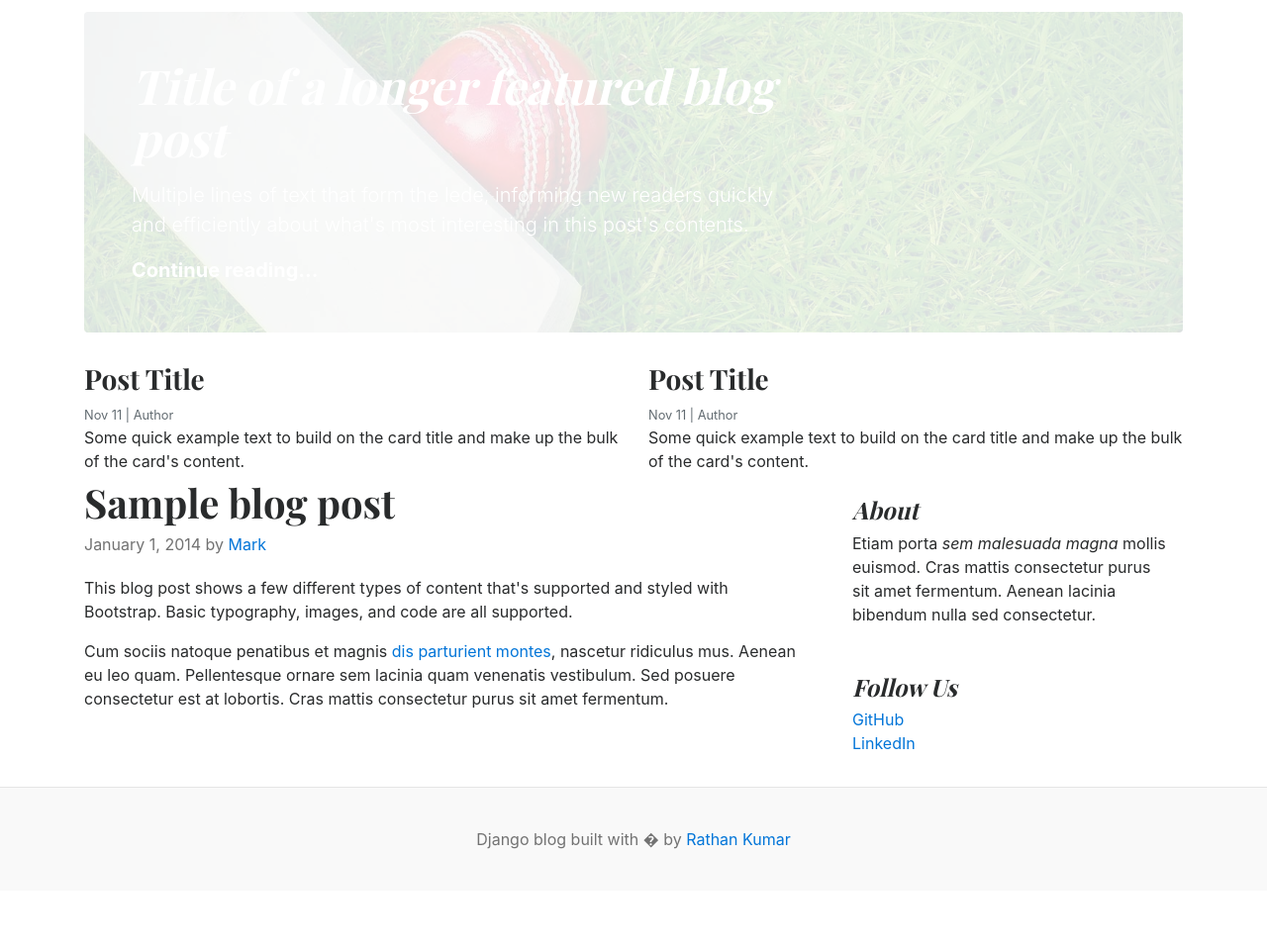
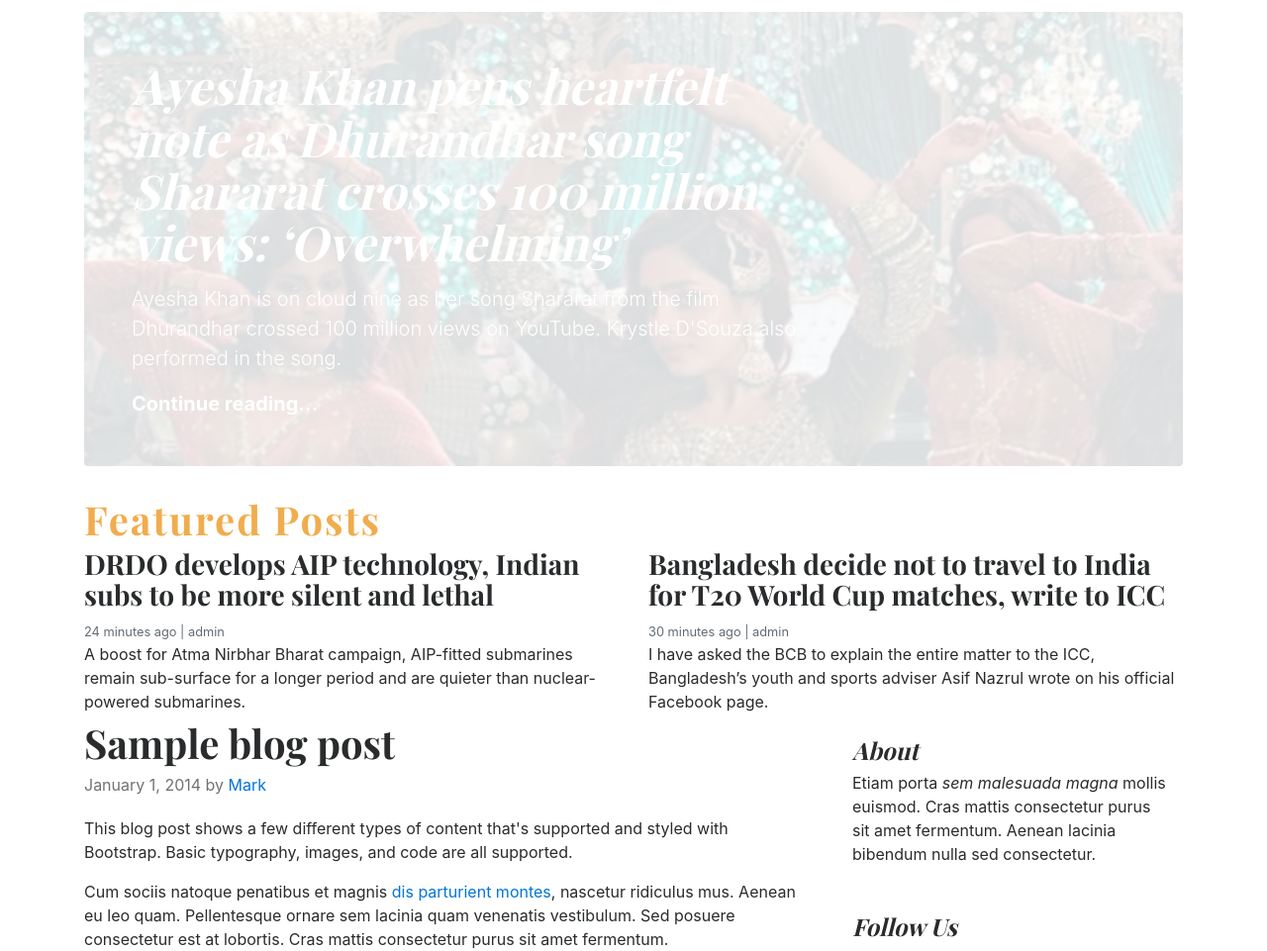
Before and after one commit to rudranarayan-01/Blog, a Django app: page / in a window 1280 px wide. Shown: the part 135-1096 px from the top of the page at 99% size. Before the commit the page ends 993 px from the top, so only its background shows below. Run offline with Django 5.2, Linux system fonts and the light colour scheme; data comes from the database, SQL or seed files in the repository; both versions use the stored data as it was after the commit.

Commit message:
Featured Posts in Frontend

```diff
--- a/blog_main/views.py
+++ b/blog_main/views.py
@@ -1,12 +1,15 @@
 from django.http import HttpResponse
 from django.shortcuts import render
-from blogs.models import Category
+from blogs.models import Category, Blog
 
 def home(request):
     categories = Category.objects.all()
+    featured_posts = Blog.objects.filter(is_featured=True).order_by('-created_at')[:5]
     context = {
-        'categories': categories
+        'categories': categories,
+        'featured_posts': featured_posts,
     }
+
     # print(categories)
 
     return render(request, 'home.html', context)
--- a/templates/home.html
+++ b/templates/home.html
@@ -36,38 +36,35 @@
         </div>
 
 
-
+        {% for post in featured_posts %}
+        {% if forloop.first %}
         <div class="jumbotron p-3 p-md-5 text-white rounded bg-dark"
-            style="background-image: url({% static 'images/cricket.jpg' %});background-blend-mode: overlay;background-size:cover;">
+            style="background-image: url({{ post.featured_image.url }});background-blend-mode: overlay;background-size:cover;">
             <div class="col-md-8 px-0">
-                <h1 class="display-4 font-italic">Title of a longer featured blog post</h1>
-                <p class="lead my-3">Multiple lines of text that form the lede, informing new readers quickly and
-                    efficiently about what's most interesting in this post's contents.</p>
+                <h1 class="display-4 font-italic">{{ post.title }}</h1>
+                <p class="lead my-3">{{ post.short_description }}</p>
                 <p class="lead mb-0"><a href="#" class="text-white font-weight-bold">Continue reading...</a></p>
             </div>
         </div>
+        {% endif %}
+        {% endfor %}
 
+        {% comment %} Featured Posts {% endcomment %}
+        <h1 class="text_uppercase text-warning" style="letter-spacing: 2px;">Featured Posts</h1>
         <div class="row mb-2">
+            {% for post in featured_posts %}
+            {% if not forloop.first %}
             <div class="col-md-6">
                 <div class="card border-0">
                     <div class="card-body">
-                        <h3>Post Title</h3>
-                        <small class="mb-1 text-muted">Nov 11 | Author</small>
-                        <p class="card-text">Some quick example text to build on the card title and make up the bulk of
-                            the card's content.</p>
+                        <h3>{{ post.title }}</h3>
+                        <small class="mb-1 text-muted">{{ post.created_at | timesince }} ago | {{ post.author }}</small>
+                        <p class="card-text">{{ post.short_description }}</p>
                     </div>
                 </div>
             </div>
-            <div class="col-md-6">
-                <div class="card border-0">
-                    <div class="card-body">
-                        <h3>Post Title</h3>
-                        <small class="mb-1 text-muted">Nov 11 | Author</small>
-                        <p class="card-text">Some quick example text to build on the card title and make up the bulk of
-                            the card's content.</p>
-                    </div>
-                </div>
-            </div>
+            {% endif %}
+            {% endfor %}
         </div>
 
         <main role="main" class="container p-0">
```
Also changed, not shown: db.sqlite3, media/uploads/2026/01/04/Screenshot_2026-01-04_191421.png (added).
